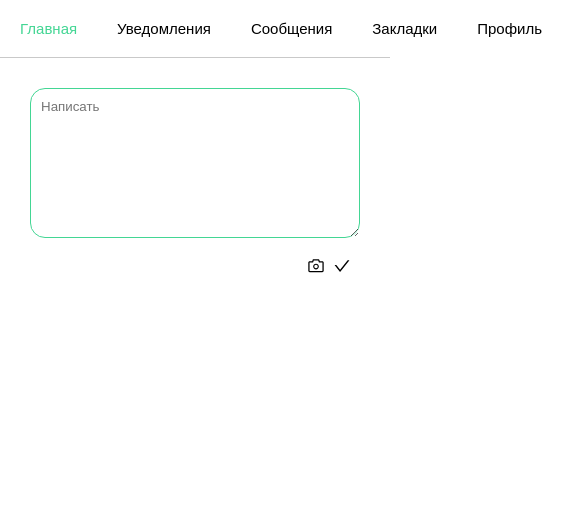
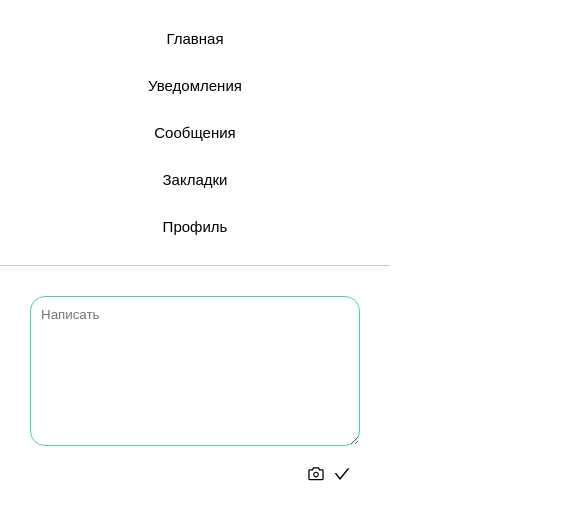
Before and after one commit to oksanaBir/social-net, a React app: page / in a window 390 px wide. Shown: the top 520 px of the page, 562 px wide, since content can reach past the window. Built offline with nearby package versions, Linux system fonts and the light colour scheme.

Commit message:
@media(max-width: 418) added

```diff
--- a/src/styles/menuItem.less
+++ b/src/styles/menuItem.less
@@ -3,12 +3,13 @@
     cursor: pointer;
 
     @media (max-width: 1101px) {
-        padding: 20px;
+        padding: 20px 0 20px 0;
         font-size: 15px;
     }
 
-    @media (max-width: 350px) {
-        padding: 10px;
+    @media (max-width: 418px) {
+        padding: 15px 10px 15px 10px;
+        text-align: center;
     }
 }
 
--- a/src/styles/menuWrapper.less
+++ b/src/styles/menuWrapper.less
@@ -5,17 +5,17 @@
     height: 100%;
     border-right: @grayBorder;
 
-    @media (max-width: 1101px) {
+    @media (max-width: 1001px) {
         border-right: none;
         border-bottom: @grayBorder;
         position: relative;
         width: 100%;
     }
 
-    @media (max-width: 250px) {
+    @media (max-width: 418px) {
         width: 100%;
-        height: 350px;
-        margin-top: 10px;
+        padding: 15px 0 15px 0;
+        height: auto;
     }
 }
 
@@ -35,14 +35,14 @@
     padding: 50px 20px 0 30px;
 
 
-    @media (max-width: 1101px) {
+    @media (max-width: 1001px) {
         flex-direction: row;
         width: 100%;
         padding: 0;
         justify-content: space-around;
     }
 
-    @media (max-width: 250px) {
+    @media (max-width: 418px) {
         flex-direction: column;
         height: auto;
     }
--- a/src/ui/MenuWrapper.js
+++ b/src/ui/MenuWrapper.js
@@ -1,5 +1,4 @@
 import React from 'react';
-import MenuItem from './MenuItem';
 import classNames from 'classnames';
 import PropTypes from 'prop-types';
 
```
